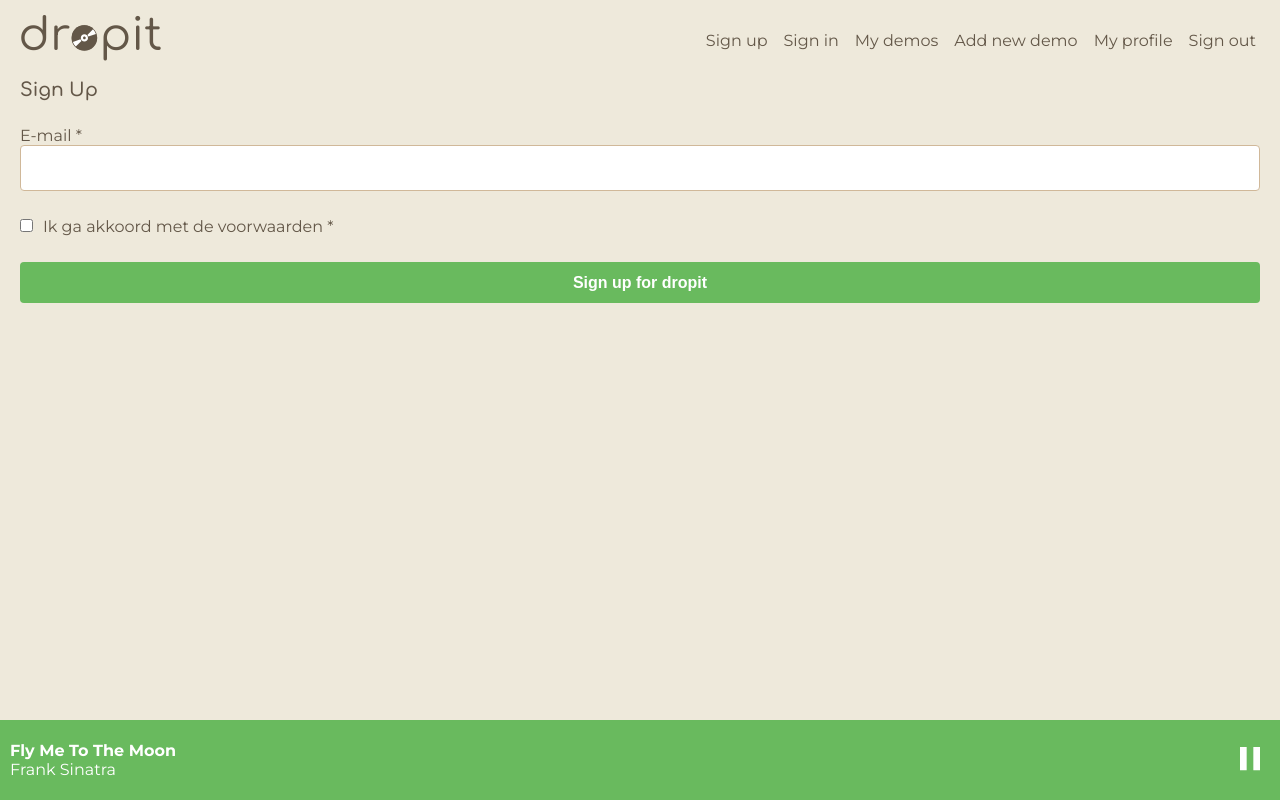
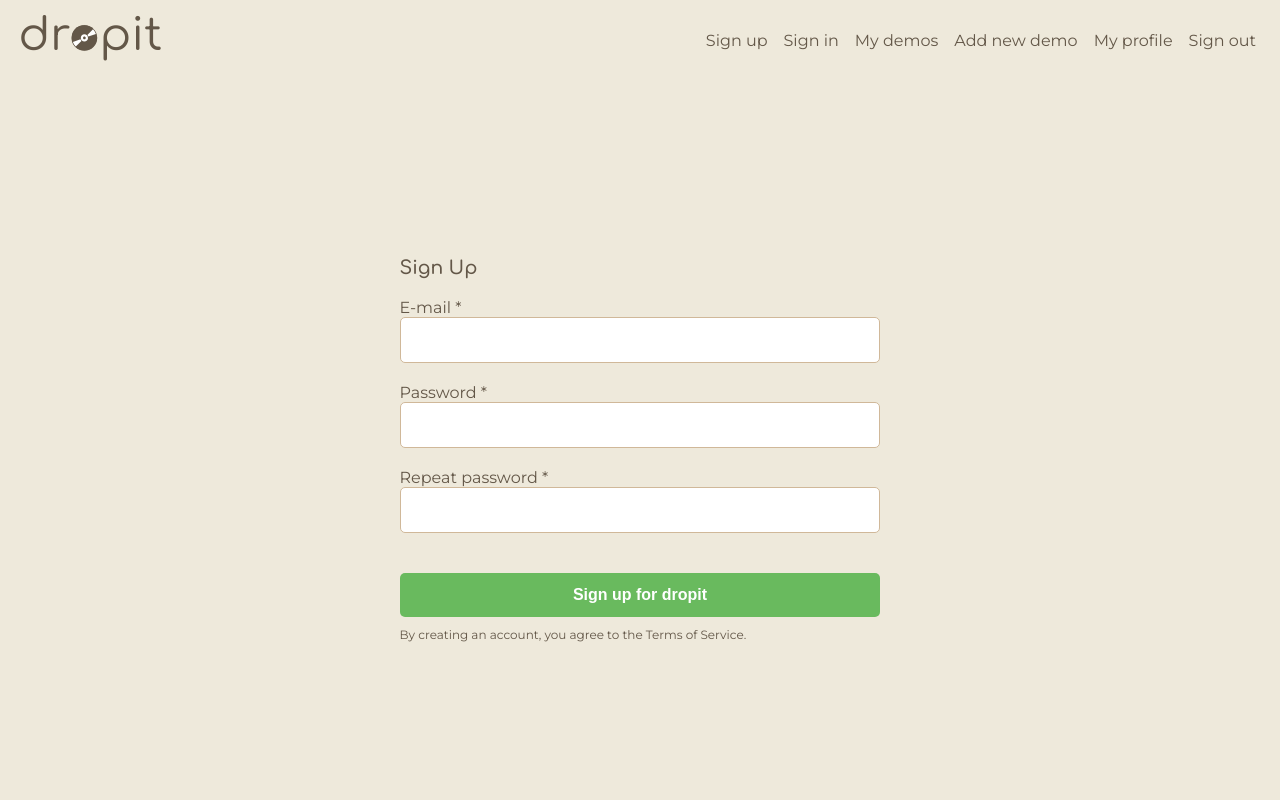
Before and after one commit to EdeJ/dropit, a React (Create React App) app: page /sign-up in a window 1280 px wide. Built offline with nearby package versions, Linux system fonts and the light colour scheme.

Commit message:
sign up form

```diff
--- a/src/App.css
+++ b/src/App.css
@@ -34,8 +34,19 @@ h3 {
   font-family: 'Comfortaa', cursive;
 }
 
-main {
+.page {
+  height: calc(100% - 80px);
   padding: 0 20px;
+}
+
+/* .content {
+  margin-top: 30px;
+} */
+
+.small-text {
+  float: left;
+  margin-top: 10px;
+  font-size: 12px;
 }
 
 @media (min-width: 600px) {
--- a/src/App.js
+++ b/src/App.js
@@ -16,6 +16,7 @@ import './App.css';
 function App() {
 
   const [sideDrawerOpen, setSideDrawerOpen] = useState(false);
+  const [showPlayer, setShowPlayer] = useState(false);
 
   const drawerToggleClickHandler = () => {
     setSideDrawerOpen(!sideDrawerOpen);
@@ -32,19 +33,18 @@ function App() {
         <Toolbar drawerToggleClickHandler={drawerToggleClickHandler} backdropClickHandler={backdropClickHandler} />
         <SideDrawer show={sideDrawerOpen} backdropClickHandler={backdropClickHandler} />
         {/* {sideDrawerOpen && <Backdrop backdropClickHandler={backdropClickHandler} />} */}
-        <main>
         <Switch>
           <Route exact path="/">
             <Home />
           </Route>
           <Route path="/sign-up">
-              <SignUp />
+            <SignUp setShowPlayer={setShowPlayer} />
           </Route>
           <Route path="/sign-in">
             <SignIn />
           </Route>
           <Route path="/my-demos">
-              <MyDemos />
+            <MyDemos setShowPlayer={setShowPlayer} />
           </Route>
           <Route path="/add-new-demo">
             <AddDemo />
@@ -56,9 +56,8 @@ function App() {
             <Login />
           </Route>
         </Switch>
-        </main>
       </div>
-      <Player />
+      {showPlayer && <Player />}
     </>
   )
 }
--- a/src/components/molecules/index.jsx
+++ b/src/components/molecules/index.jsx
@@ -4,10 +4,12 @@ import { RadioGroup } from "./radioGroup"
 import { RadioInput } from "./radioInput"
 import { TextArea } from "./textArea"
 import { TextInput } from "./textInput"
+import { PasswordInput } from "./passwordInput"
 
 export {
     TextInput,
     NumberInput,
+    PasswordInput,
     RadioGroup,
     RadioInput,
     TextArea,
--- /dev/null
+++ b/src/components/molecules/passwordInput/index.js
@@ -0,0 +1,18 @@
+import React from 'react'
+import { useFormContext } from 'react-hook-form'
+import { ErrorMessage, Input, Label } from '../../atoms'
+
+
+export const PasswordInput = ({ name, label, fieldRef }) => {
+
+    const { errors } = useFormContext();
+    const hasErrors = errors[name] ? true : false;
+
+    return (
+        <div className="input-section">
+            <Label name={name} >{label}</Label>
+            <Input type="password" name={name} fieldRef={fieldRef} hasErrors={hasErrors} />
+            {hasErrors && <ErrorMessage>{errors[name].message || "Error"}</ErrorMessage>}
+        </div>
+    )
+}
--- a/src/components/organisms/SignUpForm/formStyles.css
+++ b/src/components/organisms/SignUpForm/formStyles.css
@@ -1,15 +1,16 @@
-:root {
-    --custom-background: #EEE9DB;
-    --custom-red: #CB2431;
-    --custom-light-red: #ffefef;
-    --custom-green: #69BA5E;
-    --custom-dark-green: #58a34d;
-    --custom-brown: #635748;
-    --custem-border-beige: #d0b899;
+@import url('../../../custom-vars.css');
+
+.content {
+    height: 100%;
+    display: flex;
+    flex-direction: column;
+    justify-content: center;
+    align-items: center;
 }
 
 .sign-up-form {
-    margin-bottom: 120px;
+margin-top: 20px;
+max-width: 600px;
 }
 
 .sign-up-form input:focus,
@@ -20,19 +21,22 @@
 }
 
 .sign-up-form .input-section {
-    margin-top: 1.6rem;
+    margin-top: 20px;
 }
 
 .sign-up-form input[type=text],
 .sign-up-form input[type=number],
+.sign-up-form input[type=password],
 .sign-up-form textarea {
     display: block;
     box-sizing: border-box;
     width: 100%;
-    line-height: 2.8rem;
-    border: 1px solid var(--custem-border-beige);
-    border-radius: 4px;
+    line-height: 44px;
+    border: 1px solid var(--custom-border-beige);
+    border-radius: 5px;
     padding: 0 10px;
+    color: var(--custom-brown);
+    font-size: 16px;
 }
 
 .sign-up-form input[type=number] {
@@ -70,16 +74,16 @@
 }
 
 .sign-up-form button {
-    margin-top: 1.6rem;
+    margin-top: 40px;
     background-color: var(--custom-green);
-    border-radius: 4px;
+    border-radius: 5px;
     color: #fff;
     cursor: pointer;
     display: inline-block;
-    min-width: 6.4rem;
+    /* min-width: 6.4rem; */
     font-size: inherit;
     font-weight: 700;
-    line-height: 2.6rem;
+    line-height: 44px;
     outline: none;
     text-align: center;
     text-decoration: none;
@@ -112,3 +116,6 @@
 .sign-up-form .checkbox label {
     margin-left: 10px;
 }
+main {
+    height: auto;
+}
--- a/src/components/organisms/SignUpForm/index.jsx
+++ b/src/components/organisms/SignUpForm/index.jsx
@@ -2,6 +2,7 @@ import React, { useRef } from 'react'
 import { FormProvider, useForm } from 'react-hook-form'
 import { Button } from '../../atoms'
 import { CheckBox, NumberInput, RadioGroup, RadioInput, TextArea, TextInput } from '../../molecules'
+import { PasswordInput } from '../../molecules/passwordInput'
 import './formStyles.css'
 
 
@@ -12,15 +13,6 @@ export const SignUpForm = () => {
     const password = useRef({});
     password.current = methods.watch("password", "");
 
-    // const pets = [
-    //     { value: 'cat', label: 'Kat' },
-    //     { value: 'dog', label: 'Hond' },
-    //     { value: 'hamster', label: 'Hamster' },
-    //     { value: 'mouse', label: 'Muis' },
-    //     { value: 'other', label: 'Anders' }
-    // ]
-
-    // const currentPet = methods.watch('pet');
 
     const onSuccess = (formData) => {
         console.log(formData)
@@ -33,67 +25,41 @@ export const SignUpForm = () => {
     return (
         <FormProvider {...methods} >
             <form className="sign-up-form" onSubmit={methods.handleSubmit(onSuccess, onError)}>
+                <h3>Sign Up</h3>
                 <TextInput
                     label="E-mail *"
                     name="email"
                     fieldRef={methods.register({
-                        required: {
-                            value: true,
-                            message: "Your e-mail address is required"
-                        },
+                        required: "Your e-mail address is required",
                         pattern: {
                             value: /^[a-zA-Z0-9.!#$%&'*+/=?^_`{|}~-]+@[a-zA-Z0-9-]+(?:\.[a-zA-Z0-9-]+)*$/,
                             message: "Invalid e-mail address"
                         }
                     })}
                 />
-                {/* <TextInput
+                <PasswordInput
                     label="Password *"
                     name="password"
                     fieldRef={methods.register({
-                        required: "You must specify a password",
+                        required: {
+                            value: true,
+                            message: "You must specify a password"
+                        },
                         minLength: {
                             value: 4,
                             message: "Password must have at least 4 characters"
                         }
                     })}
                 />
-
-                <TextInput
+                <PasswordInput
                     label="Repeat password *"
-                    name="password"
+                    name="password-repeat"
                     fieldRef={methods.register({
-                        validate: value =>
-                            value === password.current || "The passwords do not match"
-                    })}
-                /> */}
-
-
-
-                {/* name="password"
-        type="password"
-        ref={register({
-          required: "You must specify a password",
-          minLength: {
-            value: 8,
-            message: "Password must have at least 8 characters"
-          }
-        })} */}
-
-
-                {/* <TextArea label="Opmerking" name="comment" fieldRef={methods.register} /> */}
-                <CheckBox
-                    name="conditions"
-                    label="Ik ga akkoord met de voorwaarden *"
-
-                    fieldRef={methods.register({
-                        required: {
-                            value: true,
-                            message: "Je dient akkoord te gaan met de voorwaarden."
-                        }
+                        validate: value => value === password.current || "The passwords do not match"
                     })}
                 />
                 <Button>Sign up for dropit</Button>
+                <p className="small-text">By creating an account, you agree to the Terms of Service.</p>
             </form>
         </FormProvider>
     )
--- a/src/pages/Home.css
+++ b/src/pages/Home.css
@@ -8,10 +8,7 @@ body,
 
 
 main {
-    /* background: url('../assets/headphones-2.svg') no-repeat; */
-    background-position: center center;
-    background-size: 80%;
-    height: calc(100% - 80px);
+
 }
 
 .container-center {
--- a/src/pages/Home.js
+++ b/src/pages/Home.js
@@ -3,8 +3,8 @@ import { NavLink } from 'react-router-dom';
 import './Home.css';
 
 function Home() {
+
     return (
-        // <div style={{ height: '100%' }}>
         <div className="container-center">
             <h2>"Now Give Me A Beat!"</h2>
             <div className="action-btns">
@@ -17,7 +17,6 @@ function Home() {
                 <li>Change the history of music...</li>
             </ul>
         </div>
-        // </div>
     )
 }
 
--- a/src/pages/MyDemos.js
+++ b/src/pages/MyDemos.js
@@ -1,13 +1,13 @@
 import React from 'react'
 import './MyDemos.css';
 
-function MyDemos() {
+function MyDemos({ setShowPlayer }) {
     return (
         <div>
             <h3>My Demos</h3>
             <div className="demo-list">
                 <ul>
-                    <li>a</li>
+                    <li onClick={() => setShowPlayer(true)}>a</li>
                     <li>a</li>
                     <li>a</li>
                     <li>a</li>
--- a/src/pages/SignUp.js
+++ b/src/pages/SignUp.js
@@ -1,11 +1,13 @@
 import React from 'react'
-import { SignUpForm } from '../components/organisms/SignUpForm'
+import { SignUpForm } from '../components/organisms/SignUpForm';
 
-function SignUp() {
+function SignUp({ setShowPlayer }) {
+    setShowPlayer(false);
     return (
-        <div>
-            <h3>Sign Up</h3>
-            <SignUpForm />
+        <div className="page">
+            <div className="content">
+                <SignUpForm />
+            </div>
         </div>
     )
 }
```
Also changed, not shown: public/index.html (+4 -14 lines). Lines whose indentation alone changed are shown as unchanged.
